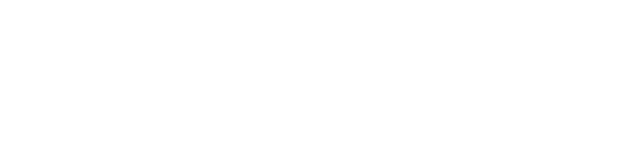
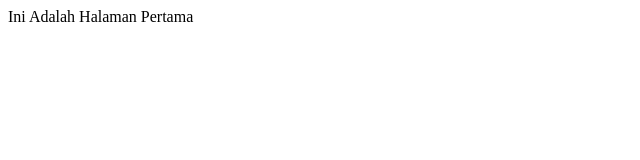
Before and after one commit to aryaintrn09/front-end-dev, a plain HTML site: page index.html in a window 1280 px wide. Shown: the whole page, without its empty margins (0-640 px from the left). Drawn offline with Linux system fonts and the light colour scheme.

Commit message:
Update index.html

```diff
--- a/index.html
+++ b/index.html
@@ -8,6 +8,6 @@
         <meta name="author" content="Arya Intaran"/>
     </head>
     <body>
-
+        Ini Adalah Halaman Pertama
     </body>
 </html>
```
